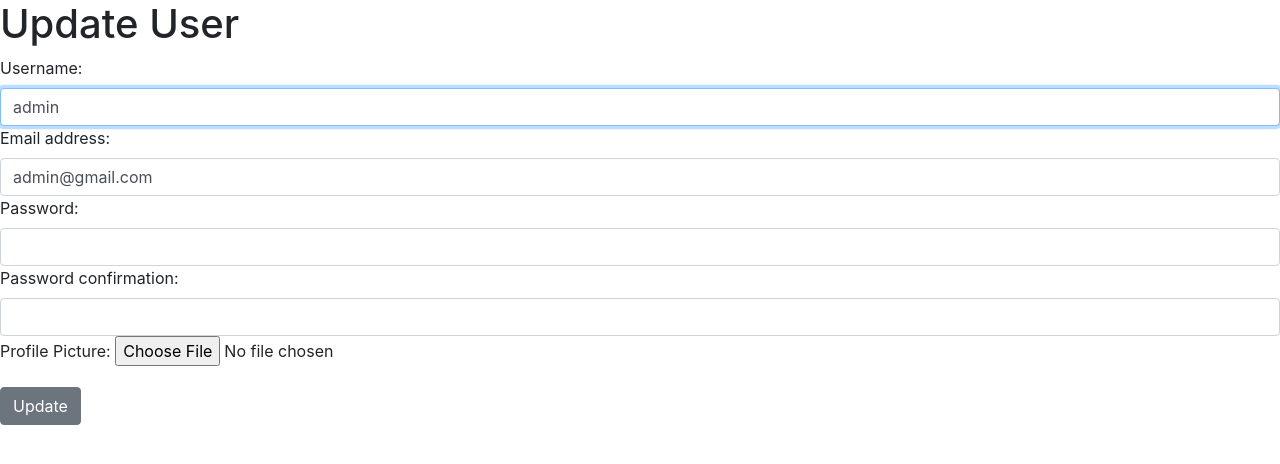
After one commit to Rossi-21/form_shows, a Django app: page /user/1/update in a window 1280 px wide. The commit adds this page. Shown: the top 464 px of the page. Run offline with Django 4.2, Linux system fonts and the light colour scheme; a user stored in the database is signed in; data comes from the database, SQL or seed files in the repository; both versions use the stored data as it was after the commit.

Commit message:
user image, user update, profiles

```diff
--- a/form_shows/settings.py
+++ b/form_shows/settings.py
@@ -117,7 +117,7 @@ USE_TZ = True
 # Static files (CSS, JavaScript, Images)
 # https://docs.djangoproject.com/en/4.2/howto/static-files/
 
-STATIC_URL = 'static/'
+STATIC_URL = '/static/'
 
 MEDIA_URL = '/media/'
 
--- a/user_app/forms.py
+++ b/user_app/forms.py
@@ -1,9 +1,16 @@
 from django import forms
 from django.forms import ModelForm
-from .models import Show
+from .models import *
 from django.contrib.auth.models import User
 from django.contrib.auth.forms import UserCreationForm
 from django.utils import timezone
+
+class ProfilePicForm(forms.ModelForm):
+    profile_image = forms.ImageField(label = "Profile Picture")
+    class Meta:
+        model = Profile
+        fields = ('profile_image',)
+
 
 class CreateUserForm(UserCreationForm):
     def __init__(self, *args, **kwargs):
--- a/user_app/models.py
+++ b/user_app/models.py
@@ -1,12 +1,27 @@
 from django.db import models
+from django.db.models.signals import post_save
 from django.contrib.auth.models import User
 
 class Profile(models.Model):
     user = models.OneToOneField(User, null=True, blank=True, on_delete=models.CASCADE)
     profile_image = models.ImageField(null=True, blank=True, upload_to="images/")
+    #follows = models.ManyToManyField(
+        #"self",
+        #related_name="followed_by",
+        #symmetrical=False,
+        #blank=True
+    #)
 
     def __str__(self):
         return self.user.username
+
+def create_profile(sender, instance, created, **kwargs):
+    if created:
+        user_profile = Profile(user=instance)
+        user_profile.save()
+        #user_profile.follows.set([instace.profile.id])
+
+post_save.connect(create_profile,sender=User)
 
 class Comment(models.Model):
     user = models.ForeignKey(User, null=True, on_delete=models.CASCADE )
--- a/user_app/templates/shows.html
+++ b/user_app/templates/shows.html
@@ -6,7 +6,9 @@
         <h1>All of the Shows</h1>
         <div>
             <strong><a href="/user/{{request.user.id}}">{{request.user}}</a></strong>
+            <a href="{% url 'home' %}">Create</a>
             <a href="{% url 'logoutUser' %}">logout</a>
+
         </div>
     </div>
     {% for show in shows %}
--- /dev/null
+++ b/user_app/templates/updateUser.html
@@ -0,0 +1,26 @@
+{% extends 'main.html' %}
+{% block content %}
+<h1>Update User</h1>
+<form method="POST" action="" enctype="multipart/form-data">
+    {% csrf_token %}
+    {{ user_form.username.label_tag}}
+    {{ user_form.username }}
+    {{ user_form.username.errors }}
+
+    {{ user_form.email.label_tag }}
+    {{ user_form.email }}
+    {{ user_form.email.errors }}
+
+    {{ user_form.password1.label_tag}}
+    {{ user_form.password1 }}
+    {{ user_form.password1.errors }}
+
+    {{ user_form.password2.label_tag}}
+    {{ user_form.password2 }}
+    {{ user_form.password2.errors }}
+
+    {{profile_form.as_p}}
+
+    <button class="btn btn-secondary" type="submit">Update</button>
+</form>
+{% endblock %}
--- a/user_app/templates/user.html
+++ b/user_app/templates/user.html
@@ -15,6 +15,7 @@
             {% endfor %}
         </ul>
     </div>
+    <a href="{% url 'updateUser' user.id %}">Update Profile</a>
 </div>
 
 {% endblock %}
--- a/user_app/templates/view.html
+++ b/user_app/templates/view.html
@@ -33,7 +33,6 @@
                 <a href="{% url 'deleteComment' comment.id %}"><img src="/static/images/delete.png" alt=""></a>
             {% endif %}
         </div>
-
     {% endfor %}
 </div>
 {% endblock %}
--- a/user_app/urls.py
+++ b/user_app/urls.py
@@ -10,6 +10,7 @@ urlpatterns = [
     path('shows/<int:id>/delete/', views.deleteShow, name="deleteShow" ),
     path('register', views.registerUser, name="registerUser"),
     path('user/<int:id>/', views.showUser, name="showUser"),
+    path('user/<int:id>/update', views.updateUser, name="updateUser"),
     path('like/<int:id>/', views.likeShow, name="likeShow"),
     path('comment/<int:id>/delete', views.deleteComment, name="deleteComment"),
     path('login', views.loginUser, name="loginUser"),
--- a/user_app/views.py
+++ b/user_app/views.py
@@ -64,6 +64,31 @@ def showUser(request, id):
     }
 
     return render(request, "user.html", context)
+
+@login_required
+def updateUser(request, id):
+
+    user = User.objects.get(id=id)
+    profile = Profile.objects.get(user__id=id)
+
+    user_form = CreateUserForm(instance=user)
+    profile_form = ProfilePicForm(instance=profile)
+
+    if request.method == 'POST':
+        user_form = CreateUserForm(request.POST or None, request.FILES, instance=user)
+        profile_form = ProfilePicForm(request.FILES, instance=profile)
+
+        if user_form.is_valid() and profile_form.is_valid():
+            user_form.save()
+            profile_form.save()
+
+            return redirect('showUser')
+
+    context = {
+        'user_form' : user_form,
+        'profile_form' : profile_form
+    }
+    return render(request, "updateUser.html", context)
 
 def logoutUser(request):
 
```
Also changed, not shown: db.sqlite3, media/images/M_A_S_H_TV_title_screen.jpg (added), user_app/migrations/0001_initial.py, user_app/migrations/0002_show_user.py (deleted), user_app/migrations/0003_alter_show_user.py (deleted), user_app/migrations/0004_show_like.py (deleted), user_app/migrations/0005_comment_show_comment.py (deleted), user_app/migrations/0006_comment_user.py (deleted), user_app/migrations/0007_show_show_image.py (deleted), user_app/migrations/0008_profile.py (deleted).
